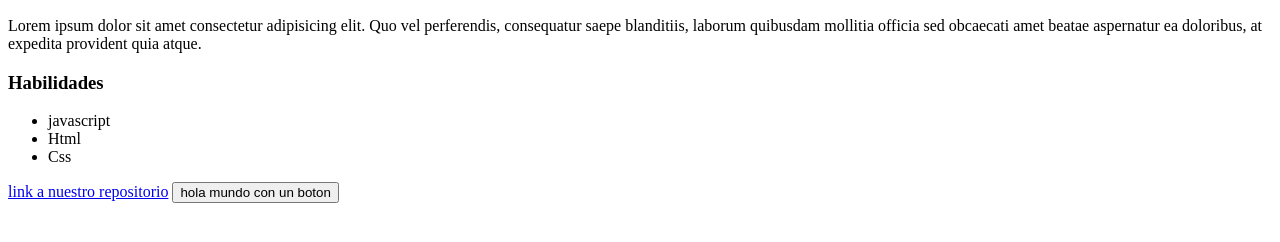
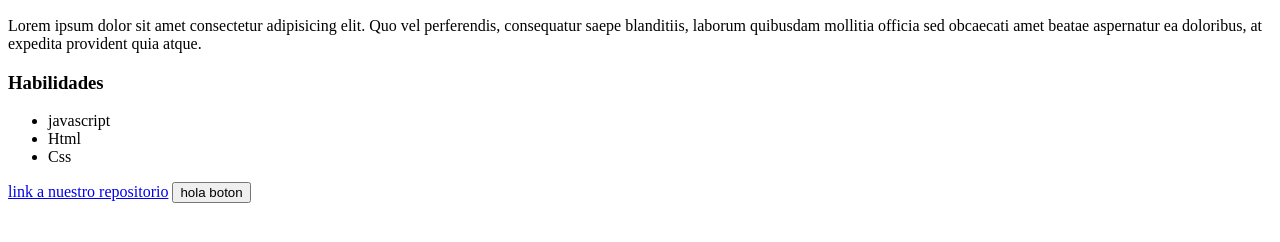
Before and after one commit to emanuelbrito/hola_mundo, a plain HTML site: page index.html in a window 1280 px wide. Shown: the part 110-352 px from the top of the page. Drawn offline with Linux system fonts and the light colour scheme.

```diff
--- a/index.html
+++ b/index.html
@@ -22,6 +22,6 @@
     <a href="https://github.com/emanuelbrito">link a nuestro repositorio</a>
 
 
-    <button>hola mundo con un boton</button>
+    <button>hola boton</button>
 </body>
 </html>
```
Also changed, not shown: app.js (added), style.css (added).
